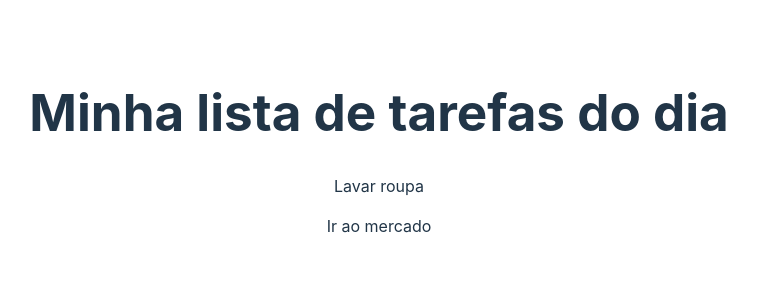
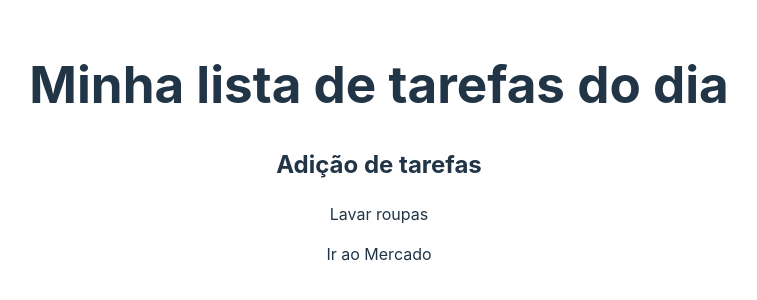
Before and after one commit to EngSivaldo/jsImpressReact, a React (Vite) app in the folder MiniProjetoReact/task-list/: page / in a window 1280 px wide. Shown: the part 248-548 px from the top of the page, without its empty margins (261-1018 px from the left). Built offline with nearby package versions, Linux system fonts and the light colour scheme.

Commit message:
A árvore de componentes e o estado da aplicação

```diff
--- a/MiniProjetoReact/task-list/src/App.jsx
+++ b/MiniProjetoReact/task-list/src/App.jsx
@@ -1,17 +1,16 @@
+import { useState } from 'react';
 import ItemsContainer from './itemsContainer';
-import './App.css'
+import './App.css';
 
 function App() {
-
+  const [taskList, setTaskList] = useState(['Lavar roupas', 'Ir ao Mercado']);
   return (
-   <div>
-       <h1>Minha lista de tarefas do dia</h1>
-       <ItemsContainer taskList={['Lavar roupa', 'Ir ao mercado']}/>
-   </div>
-  )
-
-
+    <div>
+      <h1>Minha lista de tarefas do dia</h1>
+      <h2>Adição de tarefas</h2>
+      <ItemsContainer taskList={taskList} />
+    </div>
+  );
 }
 
-export default App
-//componente base
+export default App;
```
